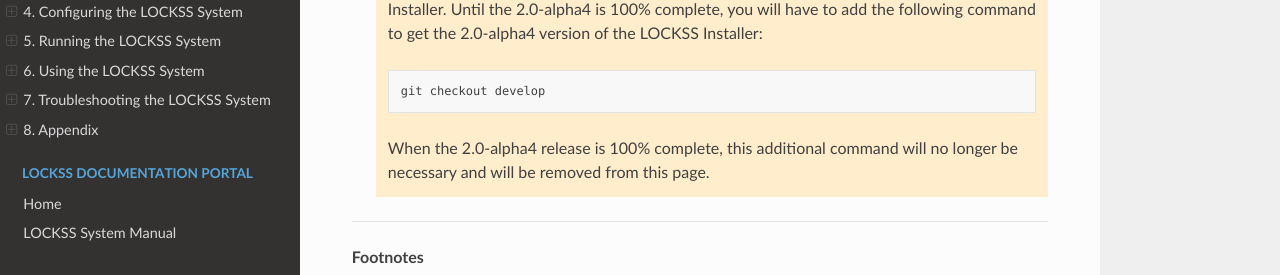
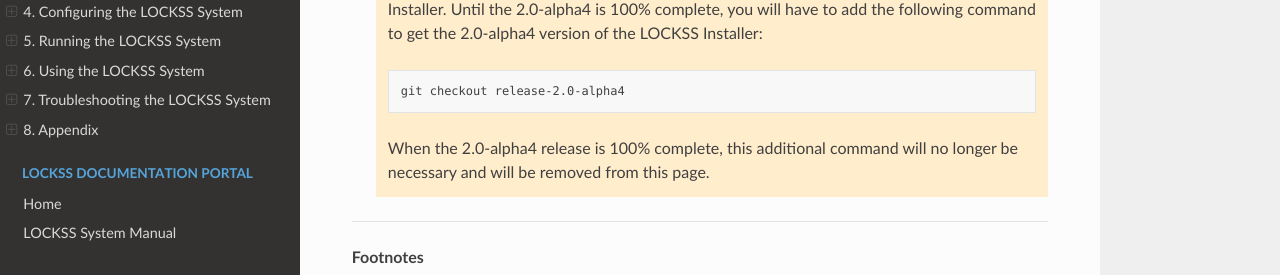
Before and after one commit to lockss/lockss-rtd-manual, a Sphinx documentation site: the page built from docs/installing/lockss-installer.rst, in a window 1280 px wide and 900 px high, scrolled down 681 px. Shown: the part 398-673 px from the top of the window. Built offline with Sphinx 7.4.7 and the Read the Docs theme 2.0.0, drawn with Linux system fonts in a browser that asks for light colours.

Commit message:
2.0-alpha4 release branch of lockss-installer has been initiated

```diff
--- a/docs/installing/lockss-installer.rst
+++ b/docs/installing/lockss-installer.rst
@@ -40,7 +40,7 @@ Follow these instructions as the ``lockss`` user [#fnlockss]_:
 
       .. code-block:: shell
 
-         git checkout develop
+         git checkout release-2.0-alpha4
 
       When the 2.0-alpha4 release is 100% complete, this additional command will no longer be necessary and will be removed from this page.
 
```
